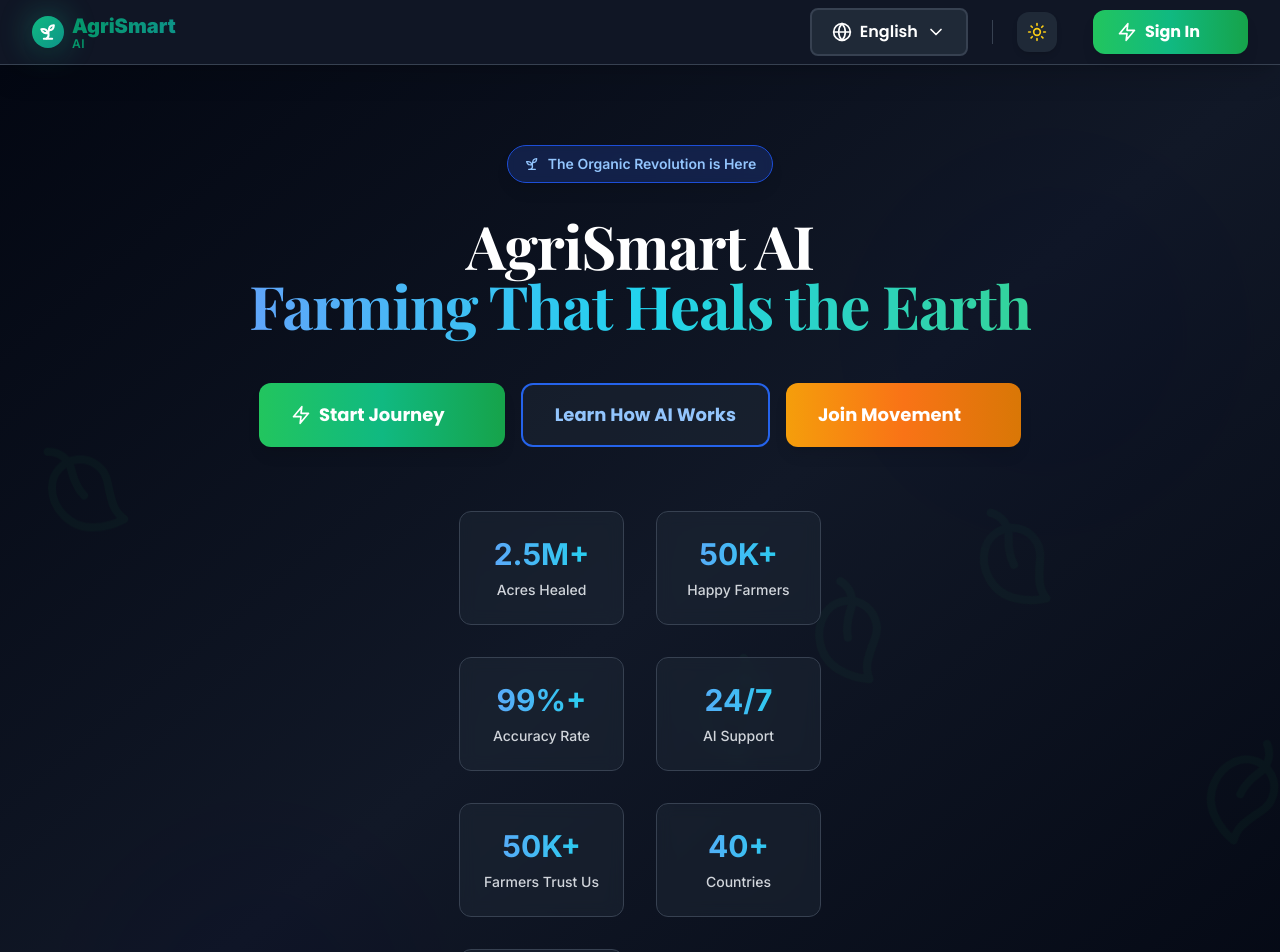
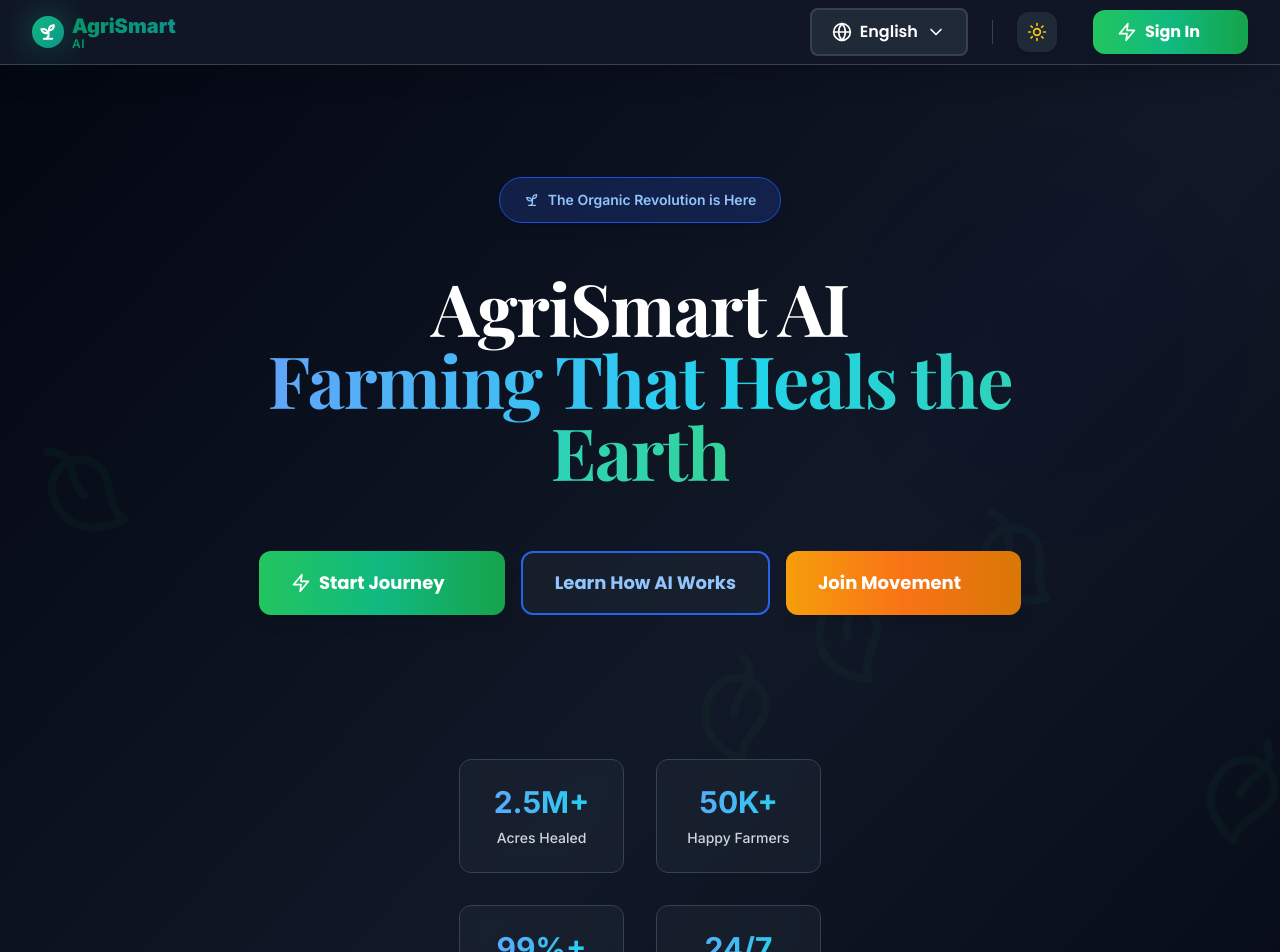
Before and after one commit to Akash7653/Agrismart, a React (Vite) app in the folder frontend/: page / in a window 1280 px wide. Shown: the top 952 px of the page. Built offline with nearby package versions, Linux system fonts and the light colour scheme.

Commit message:
style: Increase hero section padding for more spacious layout

```diff
--- a/frontend/src/components/LandingHero.tsx
+++ b/frontend/src/components/LandingHero.tsx
@@ -64,9 +64,9 @@
 
       {/* Content */}
       <div className="relative z-10 max-w-7xl mx-auto px-3 sm:px-4 lg:px-8">
-        <div className="min-h-screen flex flex-col justify-center items-center text-center pt-16 sm:pt-20 pb-16 sm:pb-20">
+        <div className="min-h-screen flex flex-col justify-center items-center text-center pt-24 sm:pt-28 pb-24 sm:pb-28 px-4">
           {/* Badge */}
-          <div className={`inline-flex items-center px-3 sm:px-4 py-2 mb-6 sm:mb-8 rounded-full backdrop-blur-sm border animate-fade-in-down text-xs sm:text-sm font-semibold shadow-lg ${
+          <div className={`inline-flex items-center px-4 sm:px-6 py-3 mb-8 sm:mb-12 rounded-full backdrop-blur-sm border animate-fade-in-down text-xs sm:text-sm font-semibold shadow-lg ${
             isDark
               ? 'bg-blue-900/40 border-blue-700 text-blue-300'
               : 'bg-emerald-100/80 border-emerald-200 text-emerald-700'
@@ -76,8 +76,8 @@
           </div>
 
           {/* Main Headline */}
-          <div className="max-w-4xl space-y-3 sm:space-y-4 md:space-y-6 mb-6 sm:mb-8 md:mb-12 px-2 sm:px-0">
-            <h1 className={`leading-tight animate-fade-in-up text-2xl sm:text-3xl md:text-5xl lg:text-6xl font-bold ${isDark ? 'text-white' : 'text-gray-900'}`} style={{ animationDelay: '0.1s' }}>
+          <div className="max-w-4xl space-y-4 sm:space-y-6 md:space-y-8 mb-10 sm:mb-14 md:mb-16 px-2 sm:px-0">
+            <h1 className={`leading-tight animate-fade-in-up text-3xl sm:text-4xl md:text-6xl lg:text-7xl font-bold ${isDark ? 'text-white' : 'text-gray-900'}`} style={{ animationDelay: '0.1s' }}>
               <span className="block">AgriSmart AI</span>
               <span className={`bg-clip-text text-transparent bg-gradient-to-r ${
                 isDark
@@ -134,7 +134,7 @@
           </div>
 
           {/* Trust Indicators */}
-          <div className="grid grid-cols-2 gap-2 sm:gap-3 md:gap-4 lg:gap-8 max-w-full sm:max-w-2xl mx-auto px-2 sm:px-0 animate-fade-in" style={{ animationDelay: '0.4s' }}>
+          <div className="grid grid-cols-2 gap-4 sm:gap-5 md:gap-6 lg:gap-8 max-w-full sm:max-w-2xl mx-auto px-2 sm:px-0 animate-fade-in mt-16 sm:mt-20" style={{ animationDelay: '0.4s' }}>
             <div className={`text-center p-3 sm:p-4 md:p-6 rounded-xl transition-all duration-300 hover:shadow-lg transform hover:scale-105 ${
               isDark
                 ? 'bg-gray-800/50 backdrop-blur border border-gray-700 hover:bg-gray-800/80'
```
